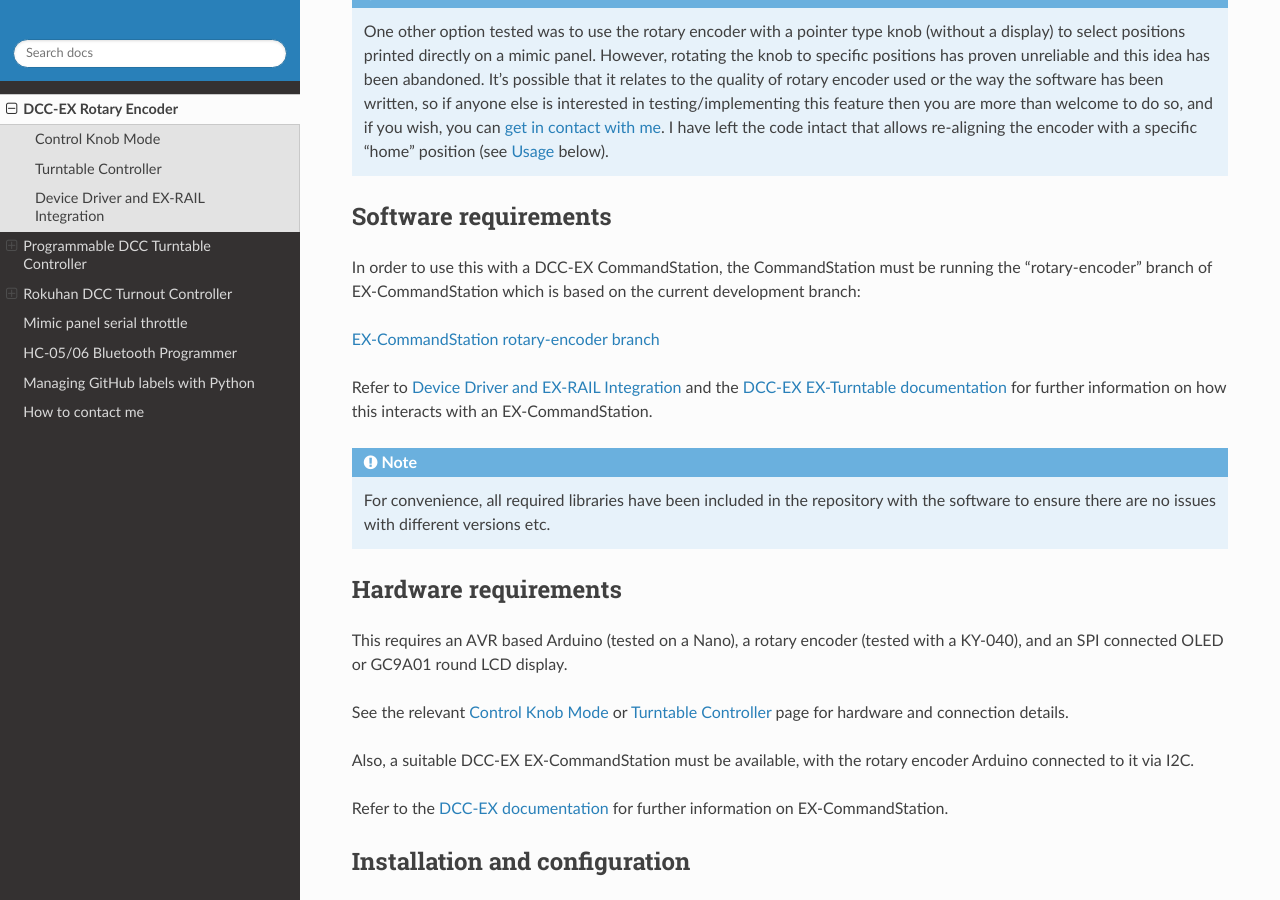
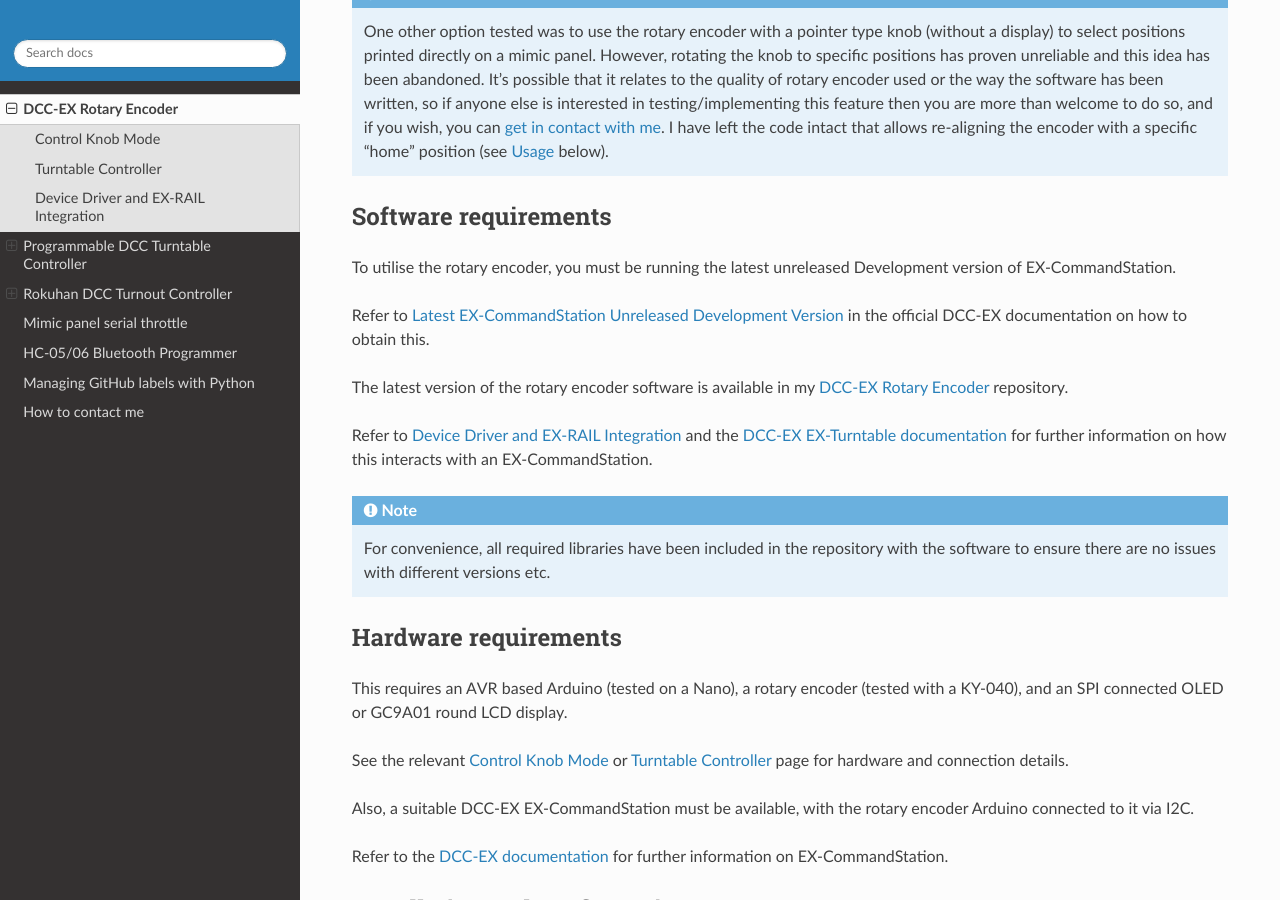
Before and after one commit to peteGSX/petegsx.github.io, a Sphinx documentation site: the page built from docs/rotary-encoder/overview.rst, in a window 1280 px wide and 900 px high, scrolled down 738 px. Built offline with Sphinx 7.4.7 and the Read the Docs theme 2.0.0, drawn with Linux system fonts in a browser that asks for light colours.

Commit message:
Updates for encoder feedback

```diff
--- a/docs/rotary-encoder/overview.rst
+++ b/docs/rotary-encoder/overview.rst
@@ -38,9 +38,11 @@
 Software requirements
 =====================
 
-In order to use this with a DCC-EX CommandStation, the CommandStation must be running the "rotary-encoder" branch of EX-CommandStation which is based on the current development branch:
+To utilise the rotary encoder, you must be running the latest unreleased Development version of EX-CommandStation.
 
-`EX-CommandStation rotary-encoder branch <https://github.com/DCC-EX/CommandStation-EX/tree/rotary-encoder>`_
+Refer to `Latest EX-CommandStation Unreleased Development Version <https://dcc-ex.com/download/ex-commandstation.html#latest-ex-commandstation-unreleased-development-version>`_ in the official DCC-EX documentation on how to obtain this.
+
+The latest version of the rotary encoder software is available in my `DCC-EX Rotary Encoder <https://github.com/peteGSX-Projects/dcc-ex-rotary-encoder>`_ repository.
 
 Refer to :doc:`/rotary-encoder/ex-rail-integration` and the `DCC-EX EX-Turntable documentation <https://dcc-ex.com/ex-turntable/test-and-tune.html#controlling-ex-turntable-with-a-rotary-encoder>`_ for further information on how this interacts with an EX-CommandStation.
 
--- a/docs/rotary-encoder/turntable-controller.rst
+++ b/docs/rotary-encoder/turntable-controller.rst
@@ -15,6 +15,10 @@
 When the representative turntable's home end aligns with either the home position or any of the predefined turntable positions, the textual description of the position will be displayed, and the home end of the representative turntable will be highlighted.
 
 When aligned in this manner, a single button press will send the predefined position's ID to the EX-CommandStation.
+
+The device driver also has the ability to send feedback to the rotary encoder software to indicate when a turntable is moving or stationary. This allows for a visual indication of when the turntable is in motion by blinking the representative turntable on the display until the move has completed.
+
+Refer to
 
 Clicking on the image below will take you to a short video of this mode in action.
 
```
Also changed, not shown: docs/rotary-encoder/ex-rail-integration.rst (+11 -13 lines).
